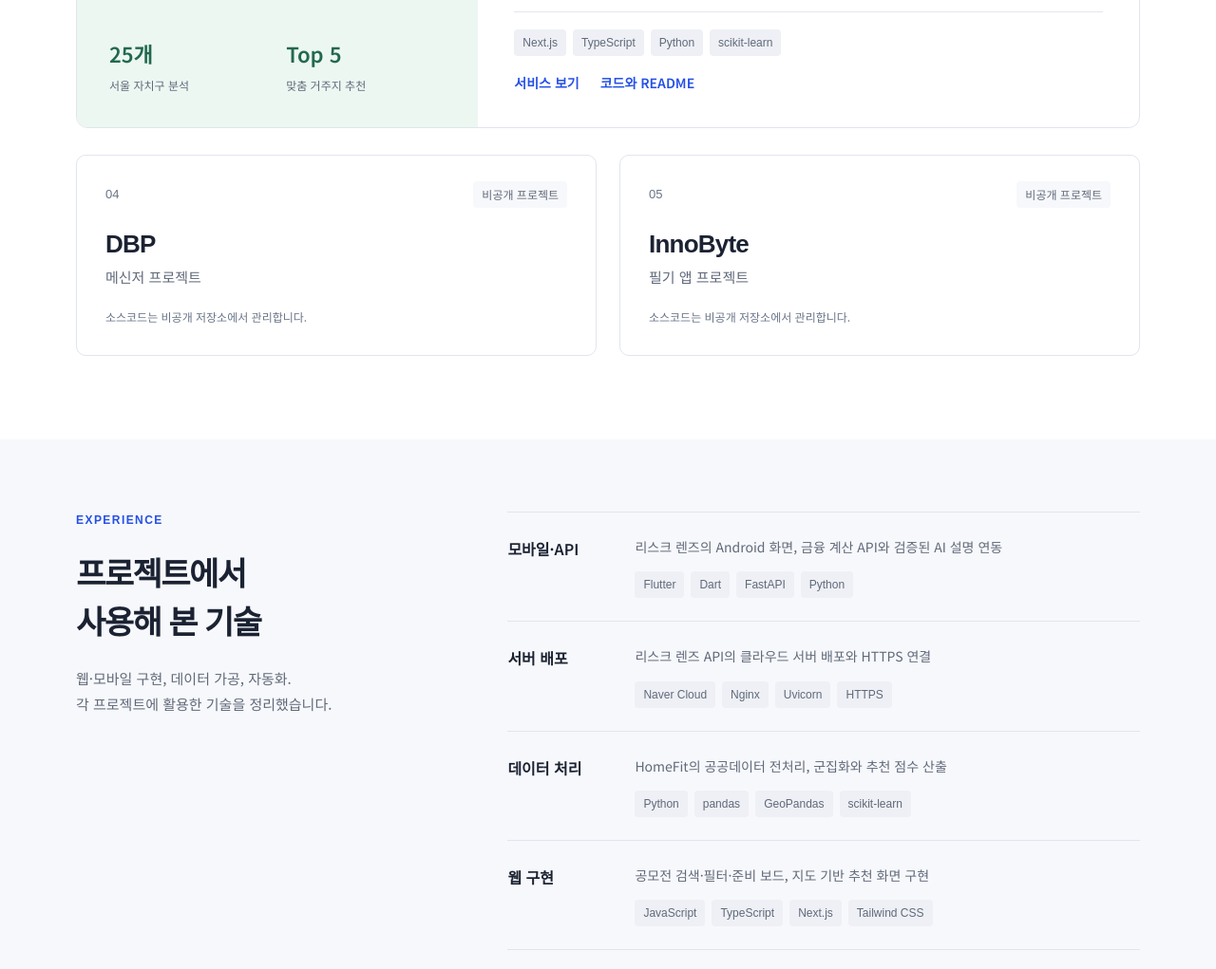
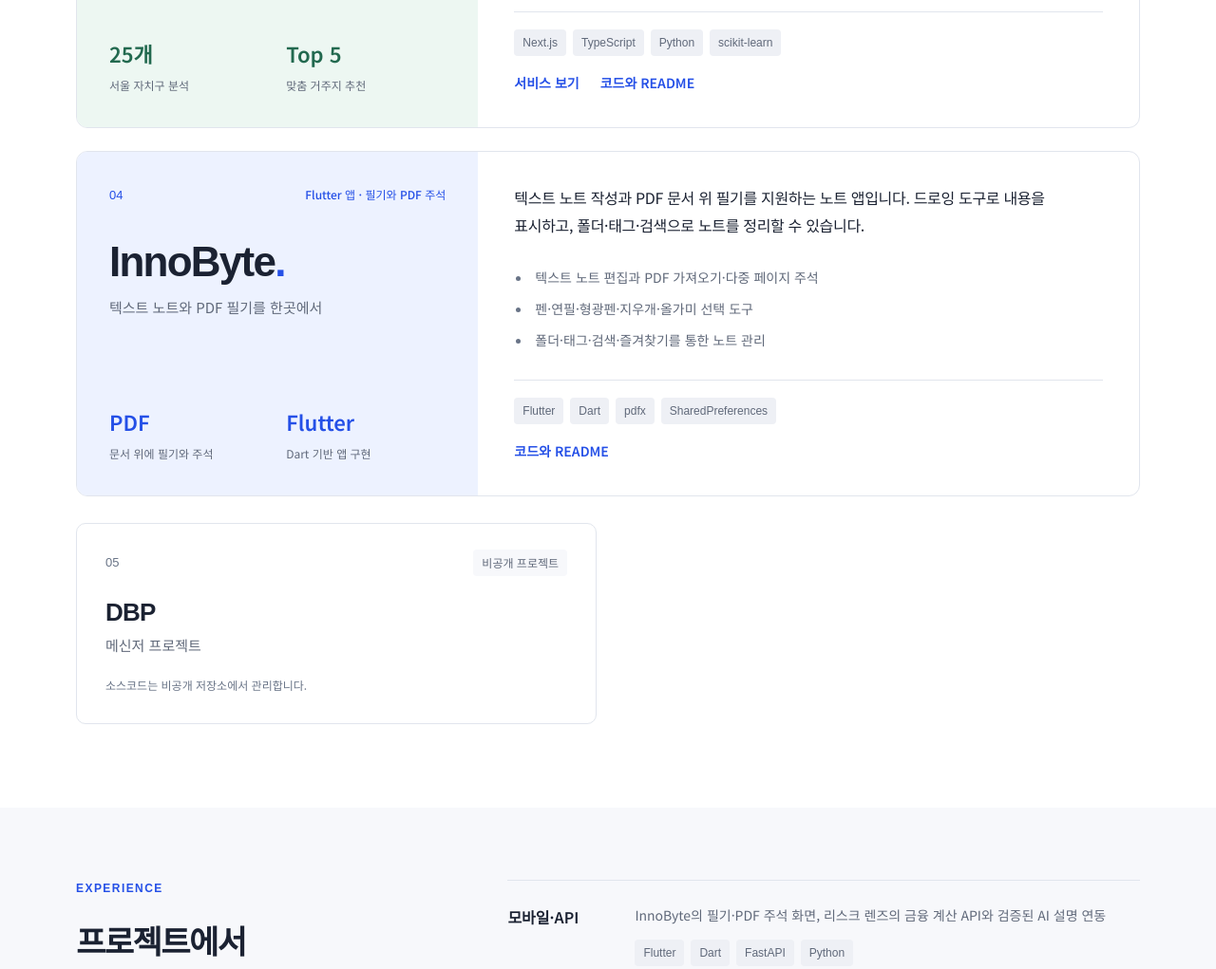
Before and after one commit to doddak-147/portfolio_DoYoon, a website: page index.html in a window 1280 px wide. Shown: the part 1951-2972 px from the top of the page at 95% size. Drawn offline with Linux system fonts and the light colour scheme.

Commit message:
Show InnoByte as a public portfolio project

```diff
--- a/index.html
+++ b/index.html
@@ -82,9 +82,21 @@
           <div class="project-bottom"><ul class="tech-list" aria-label="사용 기술"><li>Next.js</li><li>TypeScript</li><li>Python</li><li>scikit-learn</li></ul><div class="project-links"><a class="text-link" href="https://doddak-147.github.io/homefit_contest/" target="_blank" rel="noopener noreferrer">서비스 보기</a><a class="text-link" href="https://github.com/doddak-147/homefit_contest" target="_blank" rel="noopener noreferrer">코드와 README</a></div></div>
         </div>
       </article>
+      <article class="project project-innobyte">
+        <div class="project-summary">
+          <div class="project-kicker"><span>04</span><span>Flutter 앱 · 필기와 PDF 주석</span></div>
+          <h3>InnoByte<span class="title-dot">.</span></h3>
+          <p class="project-subtitle">텍스트 노트와 PDF 필기를 한곳에서</p>
+          <div class="project-facts"><div><strong>PDF</strong><span>문서 위에 필기와 주석</span></div><div><strong>Flutter</strong><span>Dart 기반 앱 구현</span></div></div>
+        </div>
+        <div class="project-detail">
+          <p class="project-description">텍스트 노트 작성과 PDF 문서 위 필기를 지원하는 노트 앱입니다. 드로잉 도구로 내용을 표시하고, 폴더·태그·검색으로 노트를 정리할 수 있습니다.</p>
+          <ul class="feature-list"><li>텍스트 노트 편집과 PDF 가져오기·다중 페이지 주석</li><li>펜·연필·형광펜·지우개·올가미 선택 도구</li><li>폴더·태그·검색·즐겨찾기를 통한 노트 관리</li></ul>
+          <div class="project-bottom"><ul class="tech-list" aria-label="사용 기술"><li>Flutter</li><li>Dart</li><li>pdfx</li><li>SharedPreferences</li></ul><a class="text-link" href="https://github.com/doddak-147/Innobyte_Front" target="_blank" rel="noopener noreferrer">코드와 README</a></div>
+        </div>
+      </article>
       <div class="private-projects">
-        <article class="private-project"><div class="private-heading"><span class="project-number">04</span><span class="private-badge">비공개 프로젝트</span></div><h3>DBP</h3><p>메신저 프로젝트</p><span class="private-caption">소스코드는 비공개 저장소에서 관리합니다.</span></article>
-        <article class="private-project"><div class="private-heading"><span class="project-number">05</span><span class="private-badge">비공개 프로젝트</span></div><h3>InnoByte</h3><p>필기 앱 프로젝트</p><span class="private-caption">소스코드는 비공개 저장소에서 관리합니다.</span></article>
+        <article class="private-project"><div class="private-heading"><span class="project-number">05</span><span class="private-badge">비공개 프로젝트</span></div><h3>DBP</h3><p>메신저 프로젝트</p><span class="private-caption">소스코드는 비공개 저장소에서 관리합니다.</span></article>
       </div>
     </section>
 
@@ -92,7 +104,7 @@
       <div class="wrap skills-layout">
         <div class="skills-intro"><p class="eyebrow">EXPERIENCE</p><h2 id="skills-title">프로젝트에서<br />사용해 본 기술</h2><p>웹·모바일 구현, 데이터 가공, 자동화.<br />각 프로젝트에 활용한 기술을 정리했습니다.</p></div>
         <div class="skill-rows">
-          <article class="skill-row"><h3>모바일·API</h3><div><p>리스크 렌즈의 Android 화면, 금융 계산 API와 검증된 AI 설명 연동</p><ul class="tech-list"><li>Flutter</li><li>Dart</li><li>FastAPI</li><li>Python</li></ul></div></article>
+          <article class="skill-row"><h3>모바일·API</h3><div><p>InnoByte의 필기·PDF 주석 화면, 리스크 렌즈의 금융 계산 API와 검증된 AI 설명 연동</p><ul class="tech-list"><li>Flutter</li><li>Dart</li><li>FastAPI</li><li>Python</li></ul></div></article>
           <article class="skill-row"><h3>서버 배포</h3><div><p>리스크 렌즈 API의 클라우드 서버 배포와 HTTPS 연결</p><ul class="tech-list"><li>Naver Cloud</li><li>Nginx</li><li>Uvicorn</li><li>HTTPS</li></ul></div></article>
           <article class="skill-row"><h3>데이터 처리</h3><div><p>HomeFit의 공공데이터 전처리, 군집화와 추천 점수 산출</p><ul class="tech-list"><li>Python</li><li>pandas</li><li>GeoPandas</li><li>scikit-learn</li></ul></div></article>
           <article class="skill-row"><h3>웹 구현</h3><div><p>공모전 검색·필터·준비 보드, 지도 기반 추천 화면 구현</p><ul class="tech-list"><li>JavaScript</li><li>TypeScript</li><li>Next.js</li><li>Tailwind CSS</li></ul></div></article>
```
Also changed, not shown: README.md, dist/index.html.
